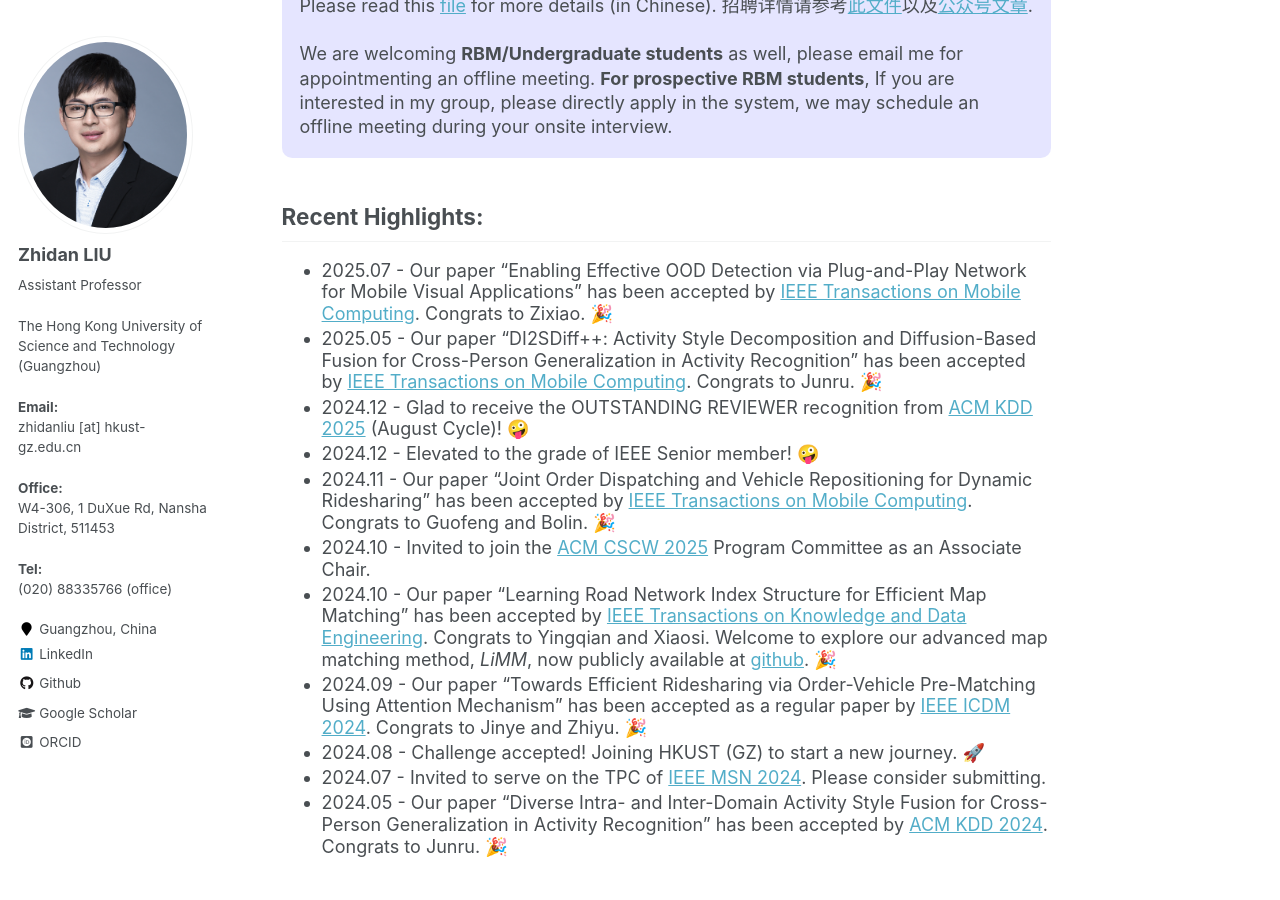
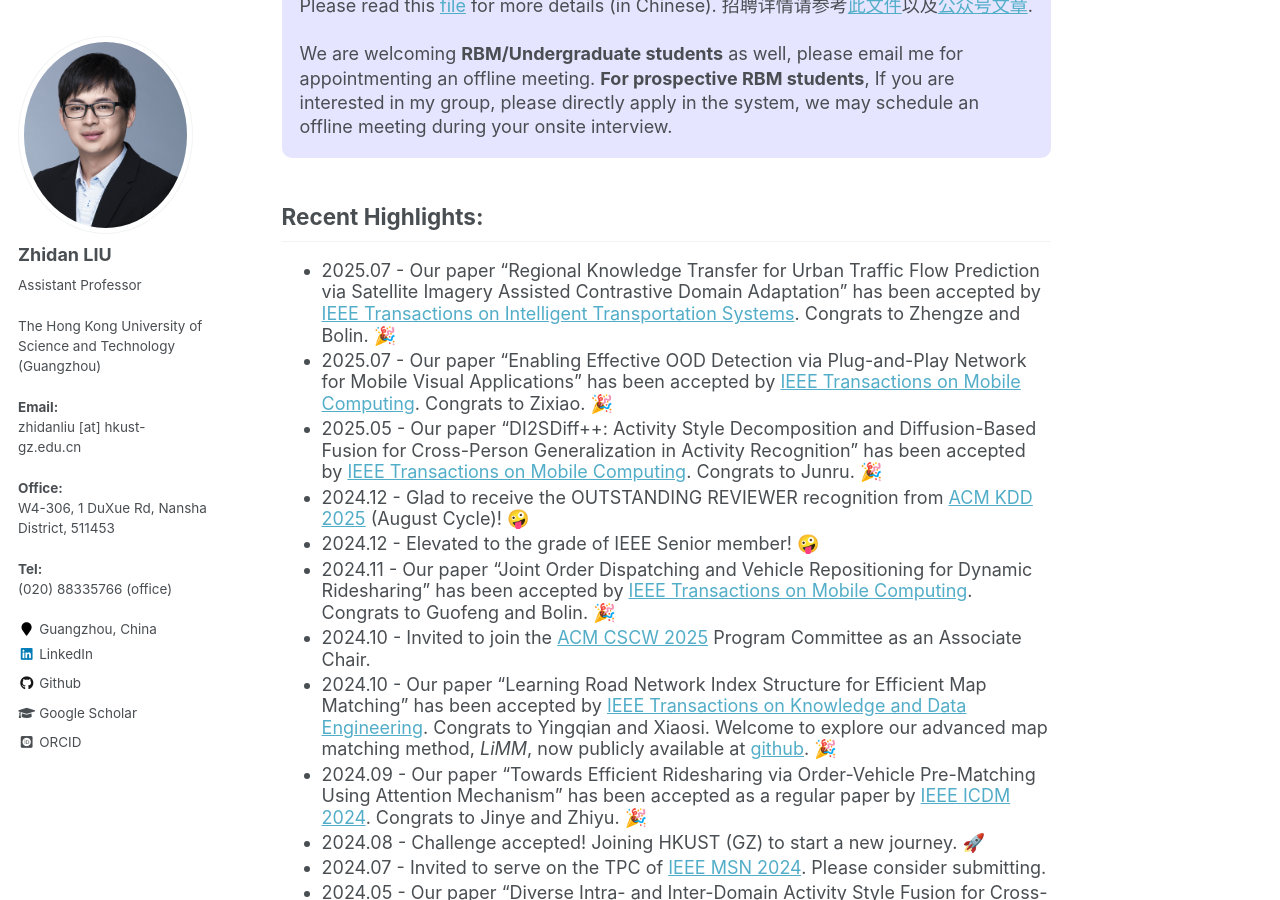
Before and after one commit to liuzhidan/liuzhidan.github.io, a Jekyll site: the page built from _pages/about.md, in a window 1280 px wide and 900 px high, scrolled down 841 px. Built offline with Jekyll 4.4.1, drawn with Linux system fonts in a browser that asks for light colours; some web fonts are replaced.

Commit message:
add TITS

```diff
--- a/_pages/about.md
+++ b/_pages/about.md
@@ -48,6 +48,7 @@ We are welcoming <b>RBM/Undergraduate students</b> as well, please email me for
 
 
 ## Recent Highlights:
+* 2025.07 - Our paper "Regional Knowledge Transfer for Urban Traffic Flow Prediction via Satellite Imagery Assisted Contrastive Domain Adaptation” has been accepted by [IEEE Transactions on Intelligent Transportation Systems](https://ieeexplore.ieee.org/xpl/RecentIssue.jsp?punumber=6979). Congrats to Zhengze and Bolin. 🎉
 * 2025.07 - Our paper "Enabling Effective OOD Detection via Plug-and-Play Network for Mobile Visual Applications” has been accepted by [IEEE Transactions on Mobile Computing](https://ieeexplore.ieee.org/xpl/RecentIssue.jsp?punumber=7755). Congrats to Zixiao. 🎉
 * 2025.05 - Our paper "DI2SDiff++: Activity Style Decomposition and Diffusion-Based Fusion for Cross-Person Generalization in Activity Recognition” has been accepted by [IEEE Transactions on Mobile Computing](https://ieeexplore.ieee.org/xpl/RecentIssue.jsp?punumber=7755). Congrats to Junru. 🎉
 * 2024.12 - Glad to receive the OUTSTANDING REVIEWER recognition from [ACM KDD 2025](https://kdd2025.kdd.org/) (August Cycle)! 🤪
```
Also changed, not shown: _pages/publications.md (+2 -0 lines), 3 other files.
